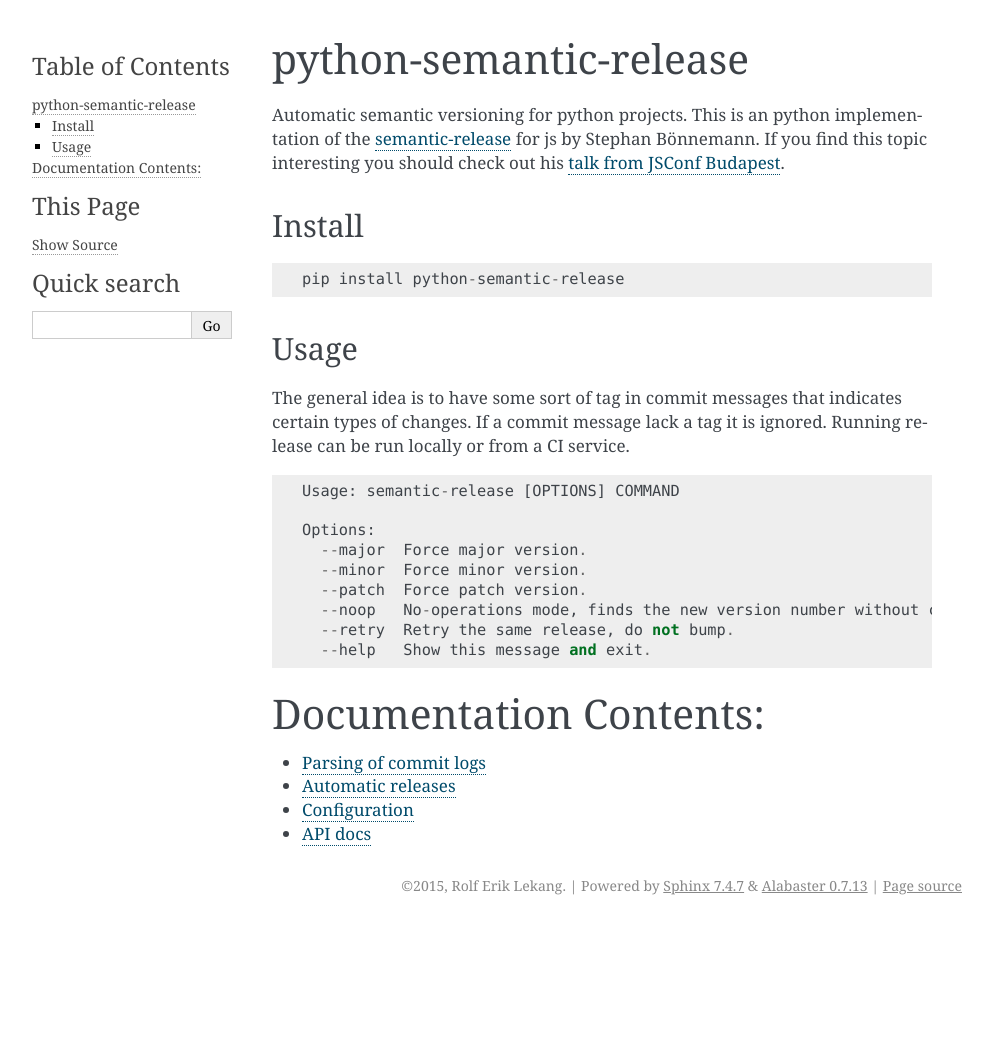
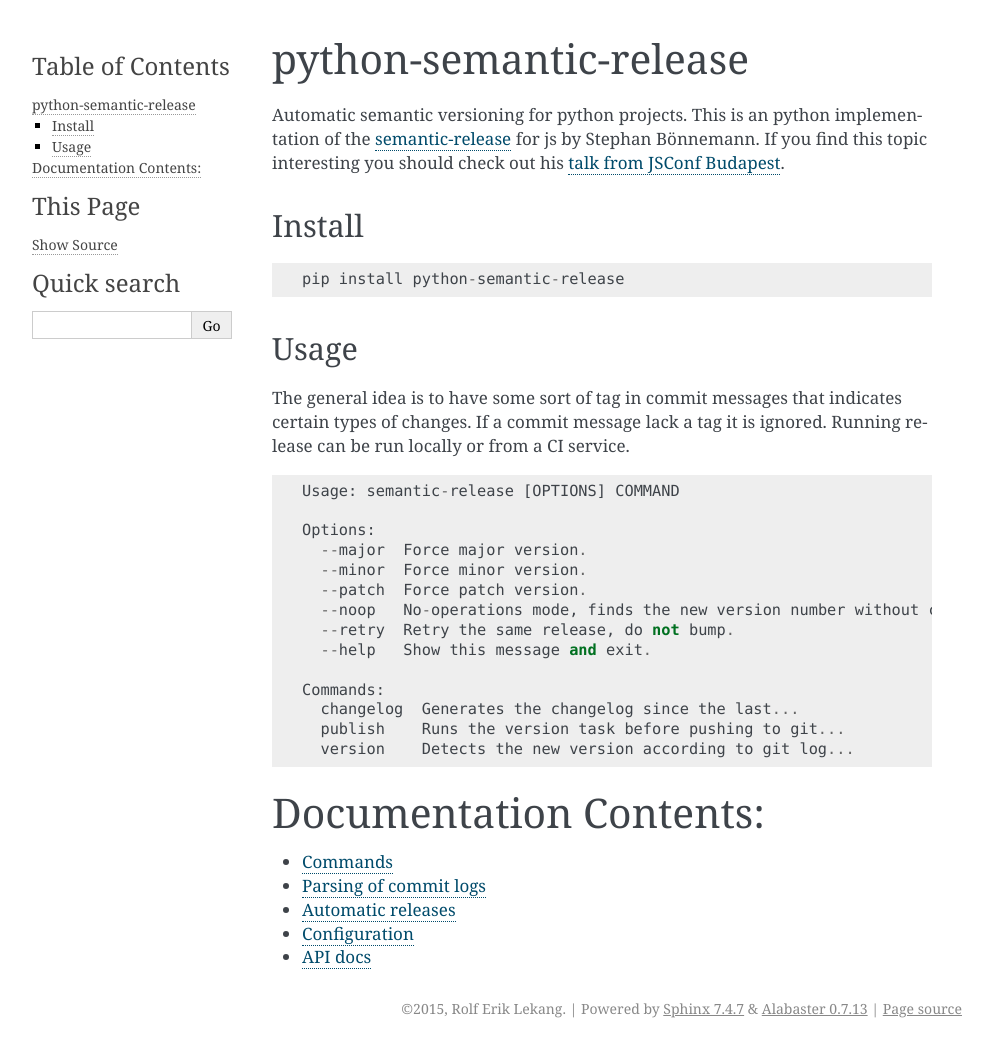
Before and after one commit to python-semantic-release/python-semantic-release, a Sphinx documentation site: the page built from docs/index.rst, in a window 1280 px wide. Shown: the whole page, without its empty margins (148-1141 px from the left). Built offline with Sphinx 7.4.7, drawn with Linux system fonts in a browser that asks for light colours; pages that are not in the unit, such as notebooks, are missing from menus; before the commit the page ends 925 px from its top, so only the background shows below that.

Commit message:
docs: describing the commands
The commands is lacking from the documentation.

```diff
--- a/docs/index.rst
+++ b/docs/index.rst
@@ -34,6 +34,12 @@
       --retry  Retry the same release, do not bump.
       --help   Show this message and exit.
 
+    Commands:
+      changelog  Generates the changelog since the last...
+      publish    Runs the version task before pushing to git...
+      version    Detects the new version according to git log...
+
+
 Documentation Contents:
 =======================
 
@@ -41,6 +47,7 @@
    :maxdepth: 1
 
    Quickstart <../readme>
+   Commands <commands>
    Parsing of commit logs <commit-log-parsing>
    Automatic releases <automatic-releases/index>
    Configuration <configuration>
```
Also changed, not shown: docs/commands.rst (added, +36 -0 lines).
